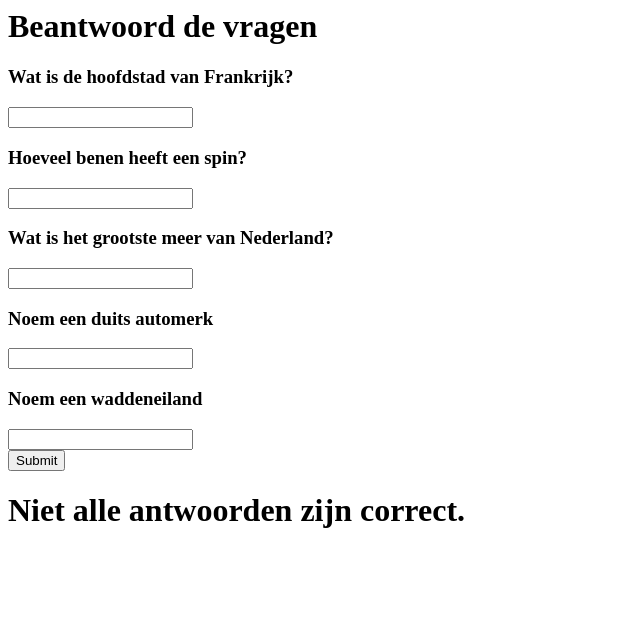
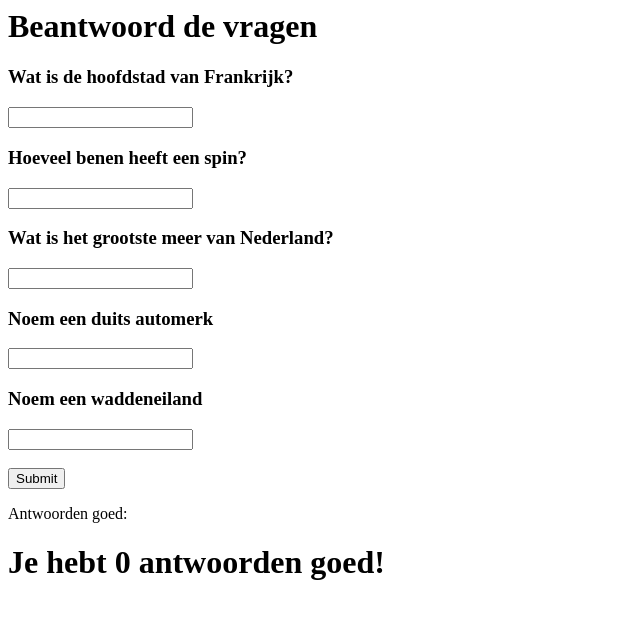
Before and after one commit to NielzosFilmsSchool/Volgens-volgorde-voldoen-305dfb7a, a plain HTML site: page index.html in a window 1280 px wide. Both pictures are taken after a click on the input 36 px from the left and 460 px from the top of the page. Shown: the whole page, without its empty margins (0-640 px from the left). Drawn offline with Linux system fonts and the light colour scheme.

Commit message:
Uitwerking van de exercise

```diff
--- a/index.html
+++ b/index.html
@@ -6,19 +6,12 @@
 </head>
 <body>
     <h1>Beantwoord de vragen</h1>
-    <h3 id="france_q"></h3>
-    <input type="text" id="france">
-    <h3 id="spider_q"></h3>
-    <input type="number" id="spider">
-    <h3 id="lake_q"></h3>
-    <input type="text" id="lake">
-    <h3 id="auto_q"></h3>
-    <input type="text" id="auto">
-    <h3 id="island_q"></h3>
-    <input type="text" id="island">
+    <div id="questions">
+    </div>
     <br>
     <input type="submit" onclick="checkAnswers()">
-    <h1 id="answer"></h1>
+    <p id="answer"></p>
+    <h1 id="answer2"></h1>
     <script src="script.js"></script>
 </body>
 </html>
--- a/script.js
+++ b/script.js
@@ -14,25 +14,35 @@ const answers = [
     ["Texel", "Vlieland", "Terschelling", "Ameland", "Schiermonnikoog"],
 ];
 
-document.getElementById("france_q").innerHTML = questions[0];
-document.getElementById("spider_q").innerHTML = questions[1];
-document.getElementById("lake_q").innerHTML = questions[2];
-document.getElementById("auto_q").innerHTML = questions[3];
-document.getElementById("island_q").innerHTML = questions[4];
+for(let i = 0;i<questions.length;i++){
+    document.getElementById("questions").innerHTML += "<h3>"+questions[i]+"</h3>";
+    document.getElementById("questions").innerHTML += "<input type='text' id='a_"+i+"'>";
+}
 
 function checkAnswers() {
     let user_answers = [];
-    user_answers.push(document.getElementById("france").value);
-    user_answers.push(document.getElementById("spider").value);
-    user_answers.push(document.getElementById("lake").value);
-    user_answers.push(document.getElementById("auto").value);
-    user_answers.push(document.getElementById("island").value);
-
-    if(answers.includes(user_answers[0]) && answers.includes(user_answers[1]) && answers.includes(user_answers[2])
-        && answers[3].includes(user_answers[3]) && answers[4].includes(user_answers[4])){
-        document.getElementById("answer").innerHTML = "Alle antwoorden zijn correct!";
-    }else {
-        document.getElementById("answer").innerHTML = "Niet alle antwoorden zijn correct.";
+    let correct = [];
+    for(let i = 0;i<questions.length;i++){
+        user_answers[i] = (document.getElementById("a_"+i).value);
+        if(i > 2){
+            if(answers[i].includes(user_answers[i])) {
+                correct[i] = answers[i];
+            }
+        }else {
+            if(answers.includes(user_answers[i])) {
+                correct[i] = answers[i];
+            }
+        }
     }
 
+    document.getElementById("answer").innerHTML = "Antwoorden goed: ";
+    for(let i = 0;i<correct.length;i++){
+        if(i > 0){
+            document.getElementById("answer").innerHTML += ", ";
+        }
+        document.getElementById("answer").innerHTML += correct[i];
+    }
+
+    document.getElementById("answer2").innerHTML = "Je hebt "+correct.length+" antwoorden goed!";
+
 }
```
